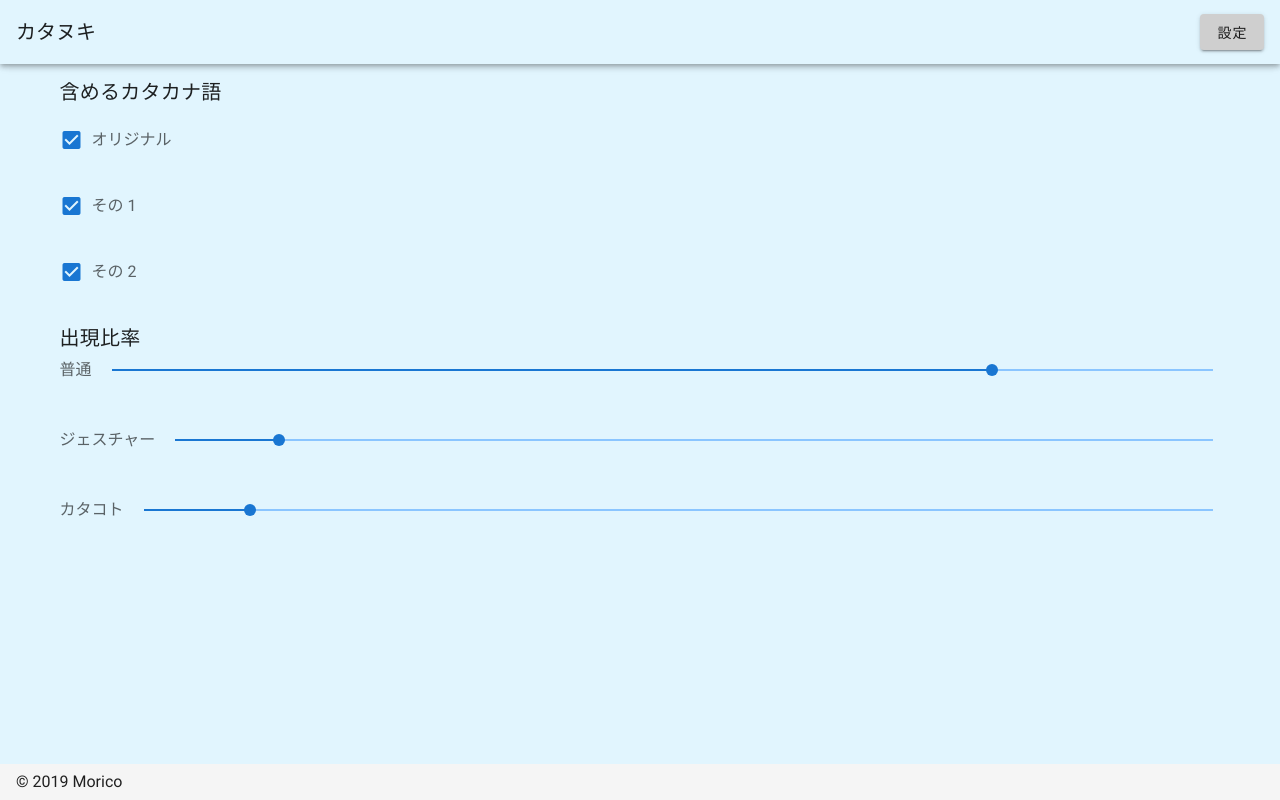
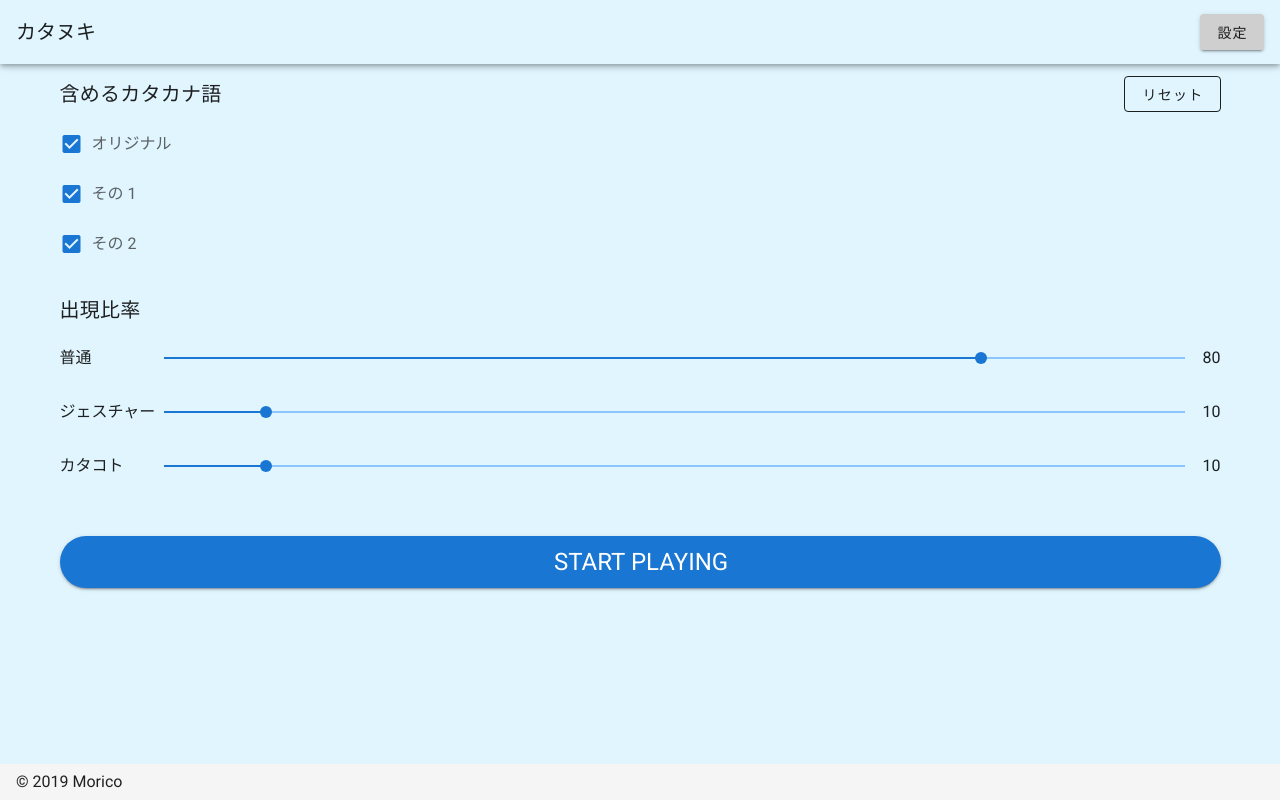
Before and after one commit to moriconomori/bobjiten, a Nuxt app: page /settings in a window 1280 px wide. Built offline with nearby package versions, Linux system fonts and the light colour scheme.

Commit message:
設定の vuex 対応

```diff
--- a/pages/settings.vue
+++ b/pages/settings.vue
@@ -1,26 +1,45 @@
 <template>
   <div>
-    <h2 class="title">含めるカタカナ語</h2>
-    <p>
-      <v-checkbox v-model="v0" label="オリジナル" />
-    </p>
-    <p>
-      <v-checkbox v-model="v1" label="その 1" />
-    </p>
-    <p>
-      <v-checkbox v-model="v2" label="その 2" />
-    </p>
+    <div class="d-flex justify-space-between align-center">
+      <h2 class="title">含めるカタカナ語</h2>
+      <v-btn outlined @click="reset()">リセット</v-btn>
+    </div>
 
-    <h2 class="title">出現比率</h2>
-    <p>
-      <v-slider v-model="normal" min="0" max="100" label="普通" />
-    </p>
-    <p>
-      <v-slider v-model="gesture" min="0" max="100" label="ジェスチャー" />
-    </p>
-    <p>
-      <v-slider v-model="katakoto" min="0" max="100" label="カタコト" />
-    </p>
+    <v-checkbox v-model="v0" label="オリジナル" />
+    <v-checkbox v-model="v1" label="その 1" class="mt-0" />
+    <v-checkbox v-model="v2" label="その 2" class="mt-0" />
+
+    <h2 class="title my-4">出現比率</h2>
+
+    <v-row no-gutters>
+      <v-col cols="auto" class="pt-1 type-ratio__label">普通</v-col>
+      <v-col> <v-slider v-model="normal" min="0" max="100" /> </v-col>
+      <v-col cols="auto" class="pt-1 type-ratio__value">{{ normal }}</v-col>
+    </v-row>
+
+    <v-row no-gutters>
+      <v-col cols="auto" class="pt-1 type-ratio__label">ジェスチャー</v-col>
+      <v-col><v-slider v-model="gesture" min="0" max="100"/></v-col>
+      <v-col cols="auto" class="pt-1 type-ratio__value">{{ gesture }}</v-col>
+    </v-row>
+
+    <v-row no-gutters>
+      <v-col cols="auto" class="pt-1 type-ratio__label">カタコト</v-col>
+      <v-col><v-slider v-model="katakoto" min="0" max="100"/></v-col>
+      <v-col cols="auto" class="pt-1 type-ratio__value">{{ katakoto }}</v-col>
+    </v-row>
+
+    <v-btn
+      block
+      color="primary"
+      rounded
+      x-large
+      class="headline my-8"
+      nuxt
+      to="/play"
+    >
+      START PLAYING
+    </v-btn>
   </div>
 </template>
 
@@ -99,5 +118,22 @@ export default {
       },
     },
   },
+
+  methods: {
+    reset() {
+      this.$store.commit('settings/RESET')
+    },
+  },
 }
 </script>
+
+<style scoped>
+.type-ratio__label {
+  min-width: 6em;
+}
+
+.type-ratio__value {
+  text-align: right;
+  min-width: 1.7em;
+}
+</style>
--- a/store/settings.js
+++ b/store/settings.js
@@ -4,15 +4,21 @@ const defaultSettings = {
 }
 
 export const state = () => ({
-  included: defaultSettings.included,
-  typeRatio: defaultSettings.typeRatio,
+  included: Object.assign({}, defaultSettings.included),
+  typeRatio: Object.assign({}, defaultSettings.typeRatio),
 })
 
 export const mutations = {
   SET_INCLUDED(state, payload) {
     state.included[payload.version] = payload.checked
   },
+
   SET_TYPE_RATIO(state, payload) {
     state.typeRatio[payload.type] = payload.ratio
   },
+
+  RESET(state) {
+    Object.assign(state.included, defaultSettings.included)
+    Object.assign(state.typeRatio, defaultSettings.typeRatio)
+  },
 }
```
